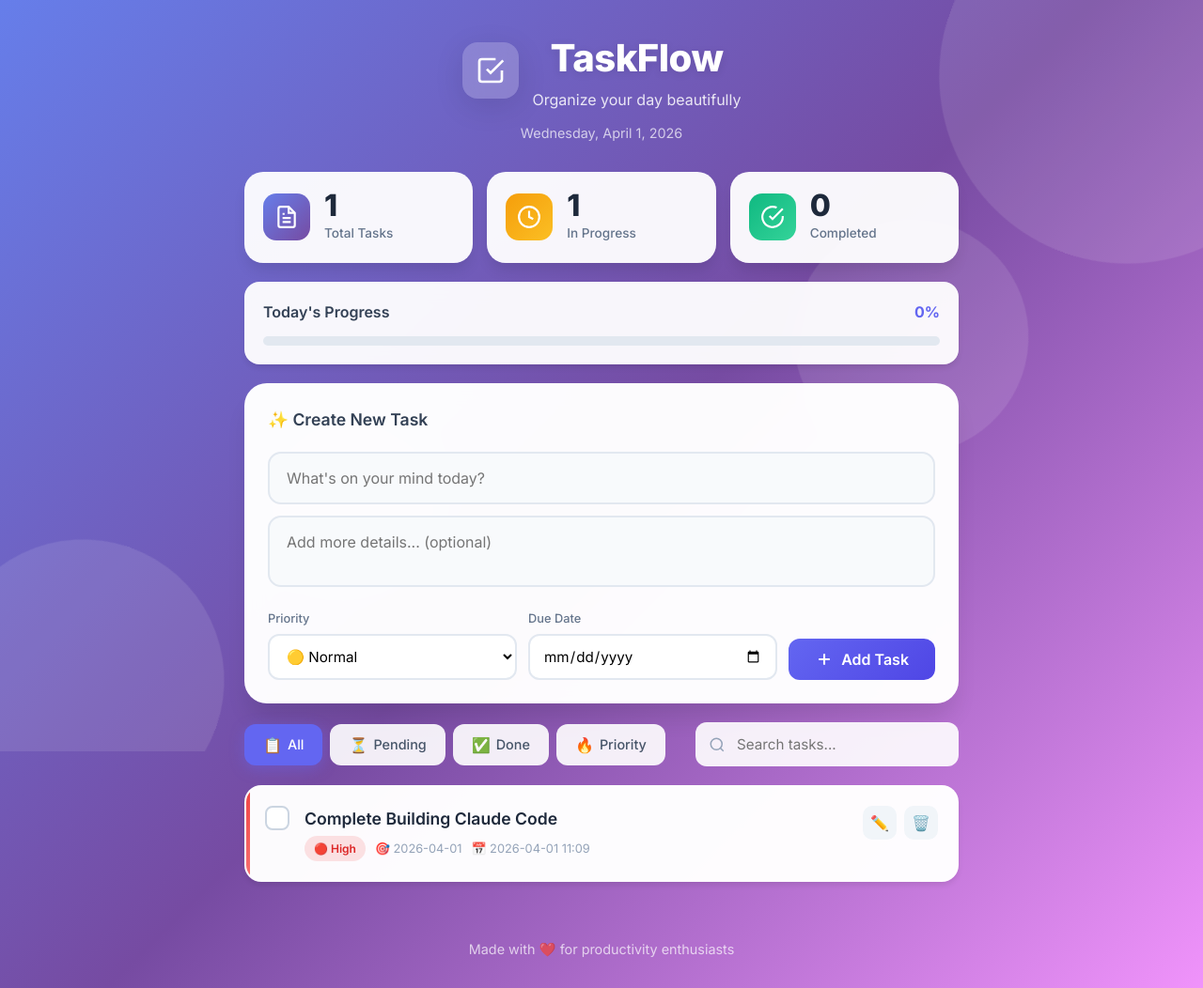
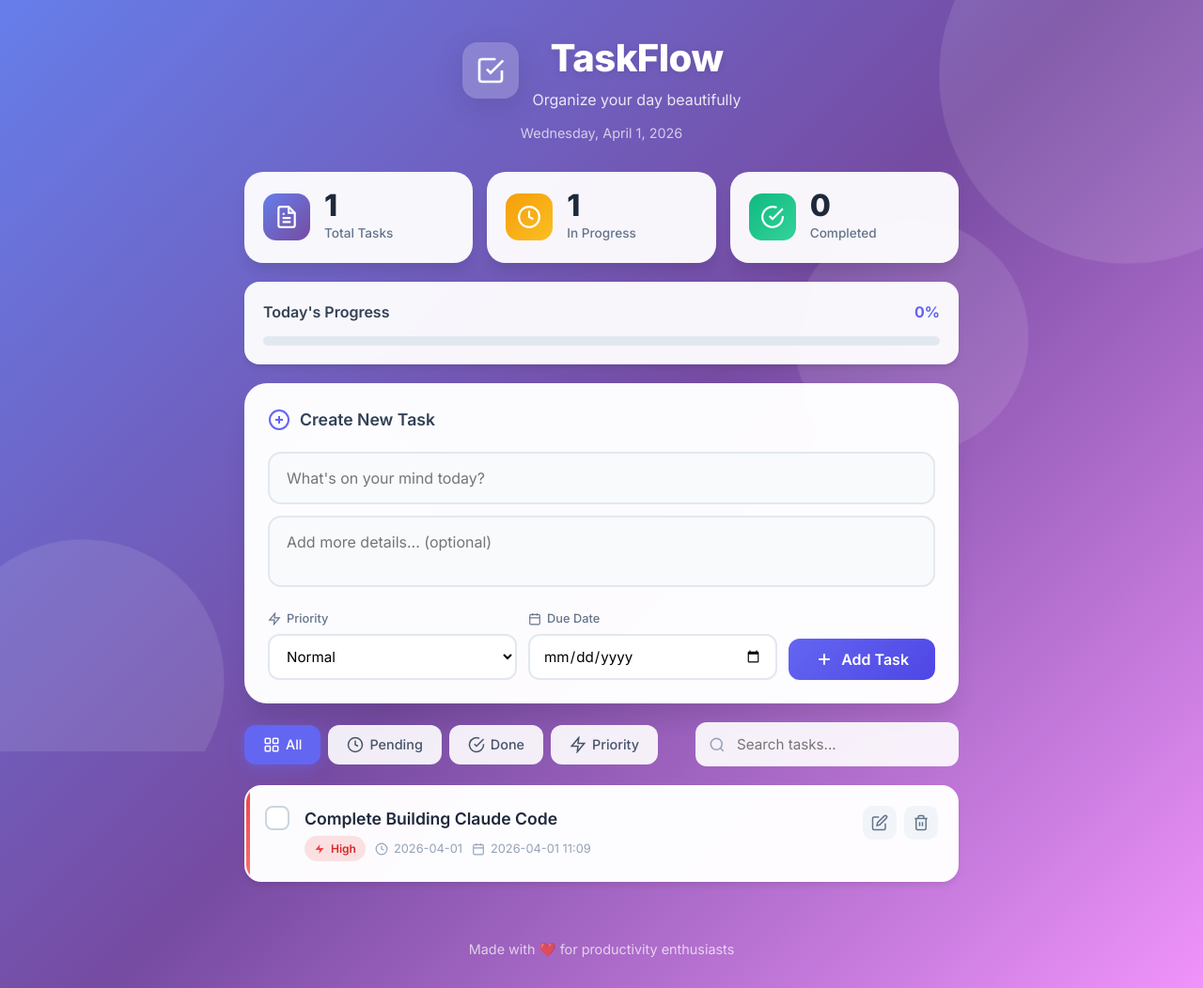
Before and after one commit to BavithSuvarna/TaskFlow, a Flask app: page / in a window 1280 px wide. Shown: the whole page at 94% size. Run offline with Flask 3, Linux system fonts and the light colour scheme; data comes from the database, SQL or seed files in the repository.

Commit message:
Updated UI

```diff
--- a/static/app.js
+++ b/static/app.js
@@ -84,14 +84,24 @@ function createTodoHTML(todo, index) {
                 <div class="todo-title">${escapeHtml(todo.title)}</div>
                 ${todo.description ? `<div class="todo-description">${escapeHtml(todo.description)}</div>` : ''}
                 <div class="todo-meta">
-                    <span class="priority-tag ${todo.priority}">${getPriorityEmoji(todo.priority)} ${capitalize(todo.priority)}</span>
+                    <span class="priority-tag ${todo.priority}">
+                        ${getPriorityIcon(todo.priority)}
+                        ${capitalize(todo.priority)}
+                    </span>
                     ${dueDateHTML}
-                    <span class="created-date">📅 ${todo.created_at}</span>
+                    <span class="created-date">
+                        <svg viewBox="0 0 24 24" fill="none" stroke="currentColor" stroke-width="2"><rect x="3" y="4" width="18" height="18" rx="2" ry="2"/><line x1="16" y1="2" x2="16" y2="6"/><line x1="8" y1="2" x2="8" y2="6"/><line x1="3" y1="10" x2="21" y2="10"/></svg>
+                        ${todo.created_at}
+                    </span>
                 </div>
             </div>
             <div class="todo-actions">
-                <button class="action-btn edit" onclick="openEditModal(${todo.id})" title="Edit">✏️</button>
-                <button class="action-btn delete" onclick="confirmDelete(${todo.id})" title="Delete">🗑️</button>
+                <button class="action-btn edit" onclick="openEditModal(${todo.id})" title="Edit">
+                    <svg viewBox="0 0 24 24" fill="none" stroke="currentColor" stroke-width="2"><path d="M11 4H4a2 2 0 00-2 2v14a2 2 0 002 2h14a2 2 0 002-2v-7"/><path d="M18.5 2.5a2.121 2.121 0 013 3L12 15l-4 1 1-4 9.5-9.5z"/></svg>
+                </button>
+                <button class="action-btn delete" onclick="confirmDelete(${todo.id})" title="Delete">
+                    <svg viewBox="0 0 24 24" fill="none" stroke="currentColor" stroke-width="2"><path d="M3 6h18M19 6v14a2 2 0 01-2 2H7a2 2 0 01-2-2V6m3 0V4a2 2 0 012-2h4a2 2 0 012 2v2"/><line x1="10" y1="11" x2="10" y2="17"/><line x1="14" y1="11" x2="14" y2="17"/></svg>
+                </button>
             </div>
         </div>
     `;
@@ -103,7 +113,10 @@ function formatDueDate(dateStr) {
     today.setHours(0, 0, 0, 0);
     const isOverdue = date < today && !isToday(date);
 
-    return `<span class="due-date ${isOverdue ? 'overdue' : ''}">🎯 ${dateStr}</span>`;
+    return `<span class="due-date ${isOverdue ? 'overdue' : ''}">
+        <svg viewBox="0 0 24 24" fill="none" stroke="currentColor" stroke-width="2"><circle cx="12" cy="12" r="10"/><path d="M12 6v6l4 2"/></svg>
+        ${dateStr}
+    </span>`;
 }
 
 function isToday(date) {
@@ -241,9 +254,13 @@ function capitalize(str) {
     return str.charAt(0).toUpperCase() + str.slice(1);
 }
 
-function getPriorityEmoji(priority) {
-    const emojis = { high: '🔴', normal: '🟡', low: '🟢' };
-    return emojis[priority] || '🟡';
+function getPriorityIcon(priority) {
+    const icons = {
+        high: '<svg class="priority-icon high" viewBox="0 0 24 24" fill="currentColor"><path d="M13 2L3 14h9l-1 8 10-12h-9l1-8z"/></svg>',
+        normal: '<svg class="priority-icon normal" viewBox="0 0 24 24" fill="currentColor"><circle cx="12" cy="12" r="4"/></svg>',
+        low: '<svg class="priority-icon low" viewBox="0 0 24 24" fill="currentColor"><path d="M12 18l-6-6h12z"/></svg>'
+    };
+    return icons[priority] || icons.normal;
 }
 
 async function loadTodos() {
--- a/static/style.css
+++ b/static/style.css
@@ -298,11 +298,23 @@ body {
     animation: slideUp 0.6s ease-out 0.3s both;
 }
 
+.add-task-header {
+    display: flex;
+    align-items: center;
+    gap: 10px;
+    margin-bottom: 20px;
+}
+
 .add-task-header h2 {
     font-size: 1.1rem;
     color: var(--gray-700);
-    margin-bottom: 20px;
     font-weight: 600;
+}
+
+.add-icon {
+    width: 24px;
+    height: 24px;
+    color: var(--primary);
 }
 
 .form-group input,
@@ -347,11 +359,18 @@ body {
 }
 
 .option-group label {
-    display: block;
+    display: flex;
+    align-items: center;
+    gap: 6px;
     font-size: 0.8rem;
     color: var(--gray-500);
     margin-bottom: 6px;
     font-weight: 500;
+}
+
+.option-group label svg {
+    width: 14px;
+    height: 14px;
 }
 
 .option-group select,
@@ -438,7 +457,8 @@ body {
 }
 
 .filter-btn .filter-icon {
-    font-size: 1rem;
+    width: 18px;
+    height: 18px;
 }
 
 .filter-btn:hover {
@@ -606,11 +626,16 @@ body {
 .priority-tag {
     display: inline-flex;
     align-items: center;
-    gap: 4px;
+    gap: 6px;
     padding: 4px 10px;
     border-radius: 20px;
     font-size: 0.75rem;
     font-weight: 600;
+}
+
+.priority-tag svg {
+    width: 12px;
+    height: 12px;
 }
 
 .priority-tag.high {
@@ -628,12 +653,26 @@ body {
     color: #059669;
 }
 
+.priority-icon {
+    width: 12px;
+    height: 12px;
+}
+
+.priority-icon.high { color: #ef4444; }
+.priority-icon.normal { color: #f59e0b; }
+.priority-icon.low { color: #10b981; }
+
 .due-date, .created-date {
     font-size: 0.8rem;
     color: var(--gray-400);
     display: flex;
     align-items: center;
-    gap: 4px;
+    gap: 6px;
+}
+
+.due-date svg, .created-date svg {
+    width: 14px;
+    height: 14px;
 }
 
 .due-date.overdue {
@@ -657,7 +696,12 @@ body {
     justify-content: center;
     transition: all 0.3s ease;
     background: var(--gray-100);
-    font-size: 1rem;
+}
+
+.action-btn svg {
+    width: 18px;
+    height: 18px;
+    color: var(--gray-500);
 }
 
 .action-btn:hover {
@@ -668,8 +712,16 @@ body {
     background: rgba(99, 102, 241, 0.2);
 }
 
+.action-btn.edit:hover svg {
+    color: var(--primary);
+}
+
 .action-btn.delete:hover {
     background: rgba(239, 68, 68, 0.2);
+}
+
+.action-btn.delete:hover svg {
+    color: var(--danger);
 }
 
 /* Empty State */
--- a/templates/index.html
+++ b/templates/index.html
@@ -89,7 +89,8 @@
             <!-- Add Task Form -->
             <div class="add-task-card">
                 <div class="add-task-header">
-                    <h2>✨ Create New Task</h2>
+                    <svg class="add-icon" viewBox="0 0 24 24" fill="none" stroke="currentColor" stroke-width="2"><circle cx="12" cy="12" r="10"/><path d="M12 8v8M8 12h8"/></svg>
+                    <h2>Create New Task</h2>
                 </div>
                 <div class="form-group">
                     <input type="text" id="title-input" placeholder="What's on your mind today?" maxlength="200" autocomplete="off">
@@ -97,15 +98,21 @@
                 </div>
                 <div class="form-options">
                     <div class="option-group">
-                        <label>Priority</label>
+                        <label>
+                            <svg viewBox="0 0 24 24" fill="none" stroke="currentColor" stroke-width="2"><path d="M13 2L3 14h9l-1 8 10-12h-9l1-8z"/></svg>
+                            Priority
+                        </label>
                         <select id="priority-select">
-                            <option value="low">🟢 Low</option>
-                            <option value="normal" selected>🟡 Normal</option>
-                            <option value="high">🔴 High</option>
+                            <option value="low">Low</option>
+                            <option value="normal" selected>Normal</option>
+                            <option value="high">High</option>
                         </select>
                     </div>
                     <div class="option-group">
-                        <label>Due Date</label>
+                        <label>
+                            <svg viewBox="0 0 24 24" fill="none" stroke="currentColor" stroke-width="2"><rect x="3" y="4" width="18" height="18" rx="2" ry="2"/><line x1="16" y1="2" x2="16" y2="6"/><line x1="8" y1="2" x2="8" y2="6"/><line x1="3" y1="10" x2="21" y2="10"/></svg>
+                            Due Date
+                        </label>
                         <input type="date" id="due-date-input">
                     </div>
                     <button onclick="addTodo()" class="btn-add">
@@ -121,19 +128,19 @@
             <div class="controls-bar">
                 <div class="filter-tabs">
                     <button class="filter-btn active" data-filter="all">
-                        <span class="filter-icon">📋</span>
+                        <svg class="filter-icon" viewBox="0 0 24 24" fill="none" stroke="currentColor" stroke-width="2"><rect x="3" y="3" width="7" height="7" rx="1"/><rect x="14" y="3" width="7" height="7" rx="1"/><rect x="3" y="14" width="7" height="7" rx="1"/><rect x="14" y="14" width="7" height="7" rx="1"/></svg>
                         <span>All</span>
                     </button>
                     <button class="filter-btn" data-filter="pending">
-                        <span class="filter-icon">⏳</span>
+                        <svg class="filter-icon" viewBox="0 0 24 24" fill="none" stroke="currentColor" stroke-width="2"><circle cx="12" cy="12" r="10"/><path d="M12 6v6l4 2"/></svg>
                         <span>Pending</span>
                     </button>
                     <button class="filter-btn" data-filter="completed">
-                        <span class="filter-icon">✅</span>
+                        <svg class="filter-icon" viewBox="0 0 24 24" fill="none" stroke="currentColor" stroke-width="2"><path d="M22 11.08V12a10 10 0 11-5.93-9.14"/><path d="M22 4L12 14.01l-3-3"/></svg>
                         <span>Done</span>
                     </button>
                     <button class="filter-btn" data-filter="high">
-                        <span class="filter-icon">🔥</span>
+                        <svg class="filter-icon" viewBox="0 0 24 24" fill="none" stroke="currentColor" stroke-width="2"><path d="M13 2L3 14h9l-1 8 10-12h-9l1-8z"/></svg>
                         <span>Priority</span>
                     </button>
                 </div>
@@ -193,15 +200,21 @@
                 </div>
                 <div class="form-row">
                     <div class="option-group">
-                        <label>Priority</label>
+                        <label>
+                            <svg viewBox="0 0 24 24" fill="none" stroke="currentColor" stroke-width="2"><path d="M13 2L3 14h9l-1 8 10-12h-9l1-8z"/></svg>
+                            Priority
+                        </label>
                         <select id="edit-priority">
-                            <option value="low">🟢 Low</option>
-                            <option value="normal">🟡 Normal</option>
-                            <option value="high">🔴 High</option>
+                            <option value="low">Low</option>
+                            <option value="normal">Normal</option>
+                            <option value="high">High</option>
                         </select>
                     </div>
                     <div class="option-group">
-                        <label>Due Date</label>
+                        <label>
+                            <svg viewBox="0 0 24 24" fill="none" stroke="currentColor" stroke-width="2"><rect x="3" y="4" width="18" height="18" rx="2" ry="2"/><line x1="16" y1="2" x2="16" y2="6"/><line x1="8" y1="2" x2="8" y2="6"/><line x1="3" y1="10" x2="21" y2="10"/></svg>
+                            Due Date
+                        </label>
                         <input type="date" id="edit-due-date">
                     </div>
                 </div>
```
